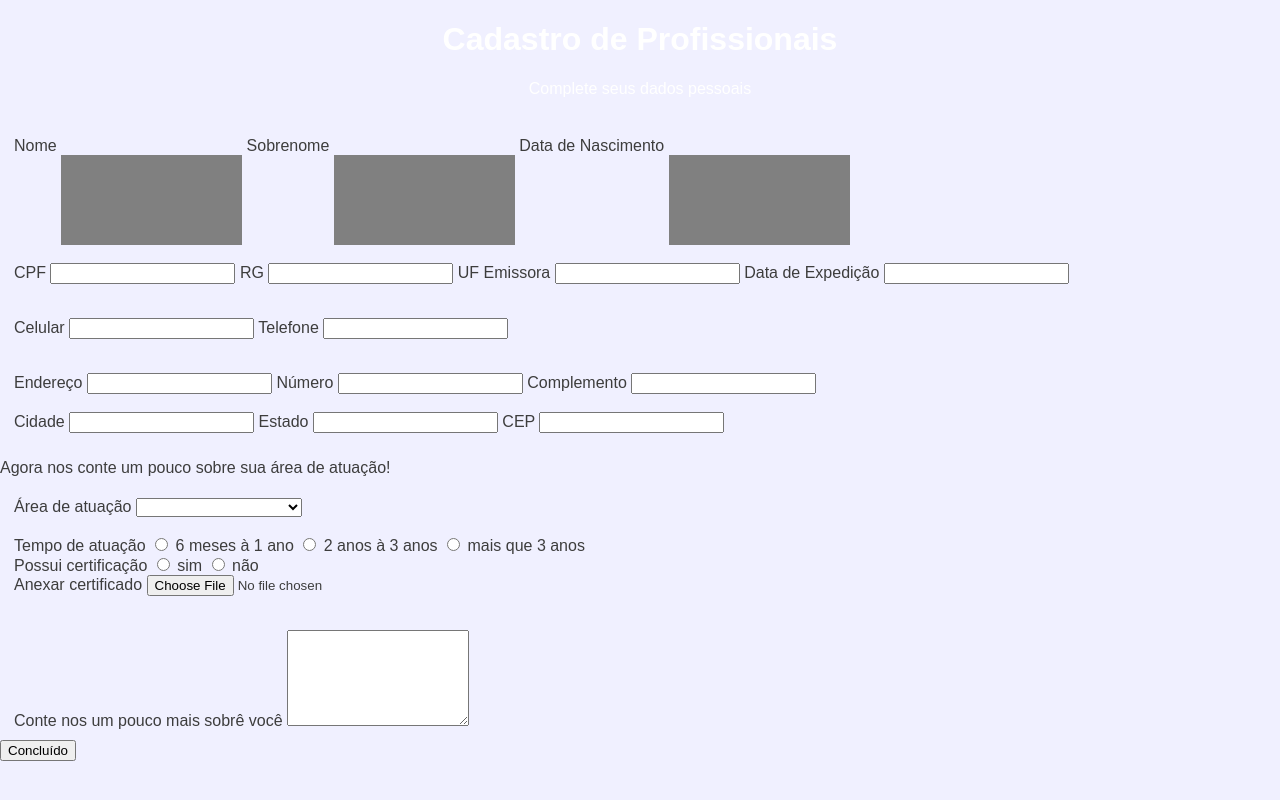
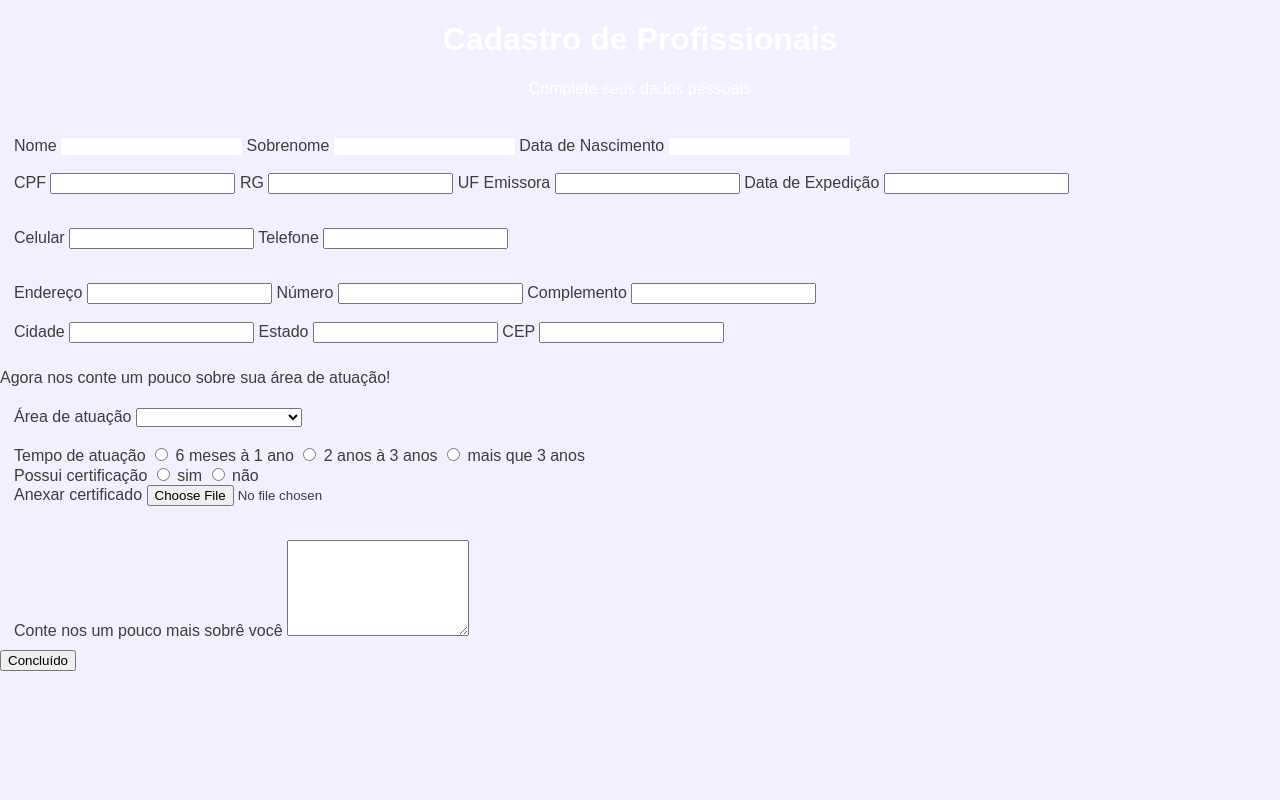
Before and after one commit to Curso-DS-Etec/valetudo_tcc, a PHP site: page /formularioProfissional.html in a window 1280 px wide. Run offline with PHP 8.4, Linux system fonts and the light colour scheme.

Commit message:
mudança borda

```diff
--- a/front-end/css/style.css
+++ b/front-end/css/style.css
@@ -291,8 +291,8 @@ fieldset {
     border-left: 0;
     border-right: 0;
     border-bottom: solid 1px gray;
-    border-bottom-width: 90px;
-    background-color: #f0f0ff
+    border: 90px;
+    background-color: #f0f0ffs
 
 }
 
```
